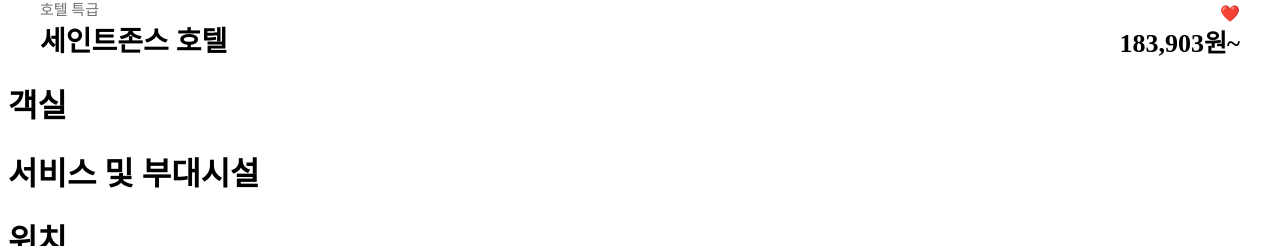
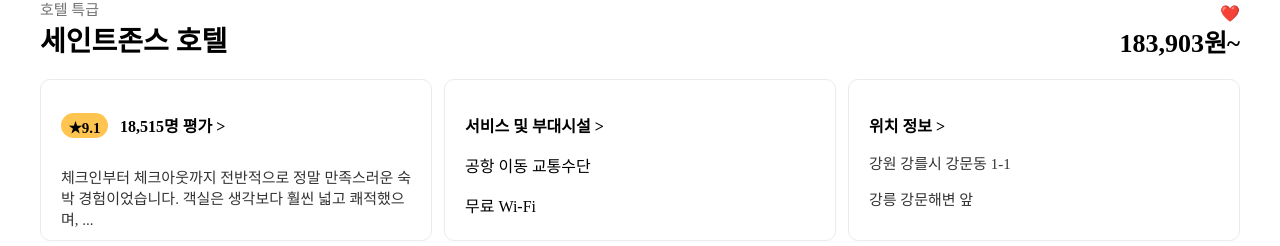
Before and after one commit to SP3cTRum-GH/clone-yogiotte, a React (Create React App) app in the folder front/: page /domestic in a window 1280 px wide. Shown: the part 706-952 px from the top of the page. Built offline with nearby package versions, Linux system fonts and the light colour scheme.

Commit message:
[css] domestic OverView infi-container CSS upload

```diff
--- a/front/src/domestic-page/OverView.css
+++ b/front/src/domestic-page/OverView.css
@@ -45,6 +45,7 @@
   width: 1200px;
   display: flex;
   justify-content: space-between;
+  margin-bottom: 20px;
 }
 
 .title > p {
@@ -81,3 +82,61 @@
   justify-content: end;
   align-items: end;
 }
+
+.info-container {
+  width: 1200px;
+  margin: 0 auto;
+  display: flex;
+  flex-wrap: nowrap;
+  justify-content: space-between;
+  align-items: center;
+}
+
+.info-container > div {
+  width: 350px;
+  height: 120px;
+  border: 1px solid rgb(235 235 235);
+  border-radius: 10px;
+  padding: 20px;
+}
+
+.review-card > div {
+  display: flex;
+}
+
+.rating > p {
+  font-size: 15px;
+  width: 47px;
+  height: 25px;
+  background-color: rgb(255 197 80);
+  border-radius: 100px;
+  text-align: center;
+  line-height: 30px;
+  font-weight: 700;
+  margin-right: 10px;
+}
+
+.rating > h2 {
+  font-size: 16px;
+  font-weight: 700;
+}
+
+.rating,
+.card {
+  cursor: pointer;
+}
+
+.card > h2 {
+  font-size: 16px;
+  font-weight: 700;
+}
+
+.review-card > p {
+  font-size: 15px;
+  color: rgb(51 51 51);
+}
+
+.info-location > p {
+  font-size: 15px;
+  color: rgb(51 51 51);
+}
--- a/front/src/domestic-page/OverView.js
+++ b/front/src/domestic-page/OverView.js
@@ -33,6 +33,32 @@
                     <h2><span>183,903</span>원~</h2>
                 </div>
             </div>
+
+            <div className='info-container'>
+                <div className='review-card card'>
+                    <div className='rating'>
+                        <p>★9.1</p>
+                        <h2>18,515명 평가 {">"} </h2>
+                    </div>
+                    <p>체크인부터 체크아웃까지 전반적으로 정말 만족스러운 숙박 경험이었습니다. 객실은 생각보다 훨씬 넓고 쾌적했으며, ...</p>
+                </div>
+
+                <div>
+                    <div className='card'>
+                        <h2>서비스 및 부대시설 {">"} </h2>
+                    </div>
+                    <p>공항 이동 교통수단</p>
+                    <p>무료 Wi-Fi</p>
+                </div>
+
+                <div className='info-location'>
+                    <div className='card'>
+                        <h2>위치 정보 {">"} </h2>
+                    </div>
+                    <p>강원 강를시 강문동 1-1</p>
+                    <p>강릉 강문해변 앞</p>
+                </div>
+            </div>
         </>
     )
 }
```
